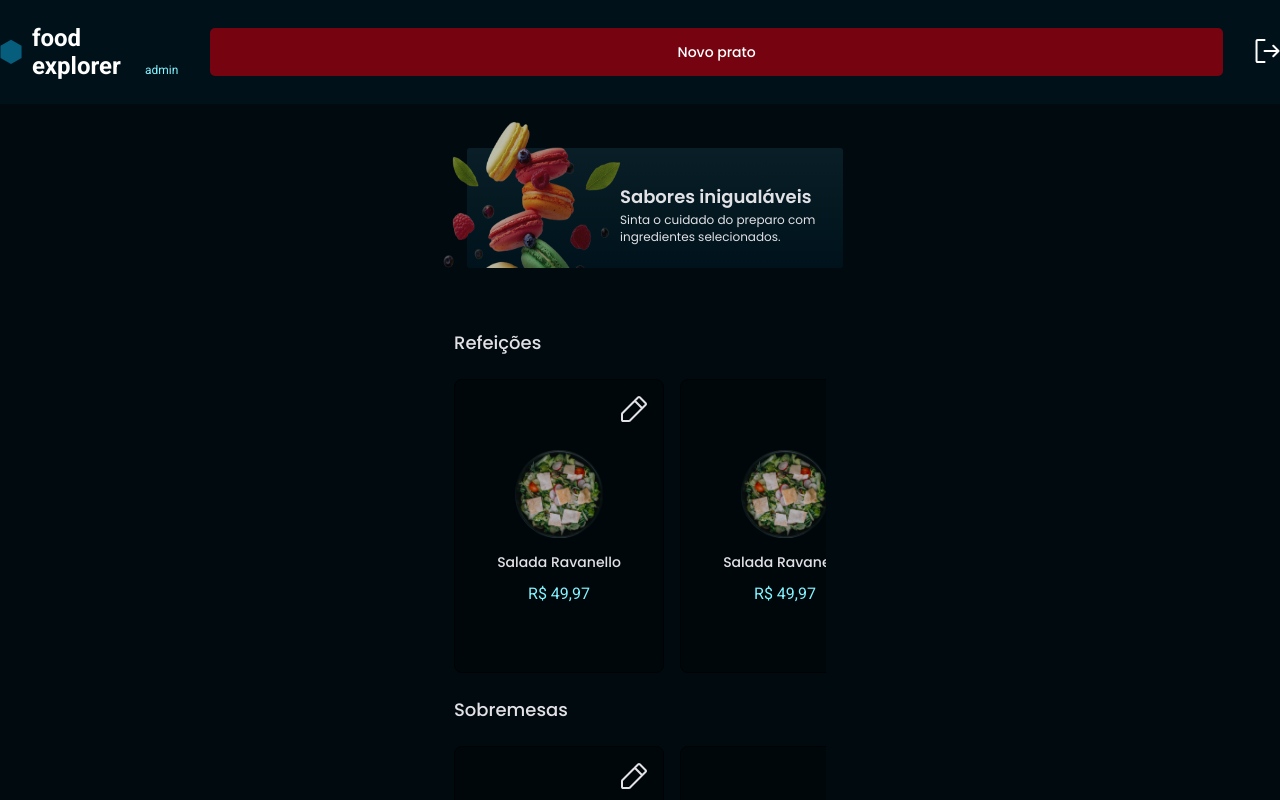
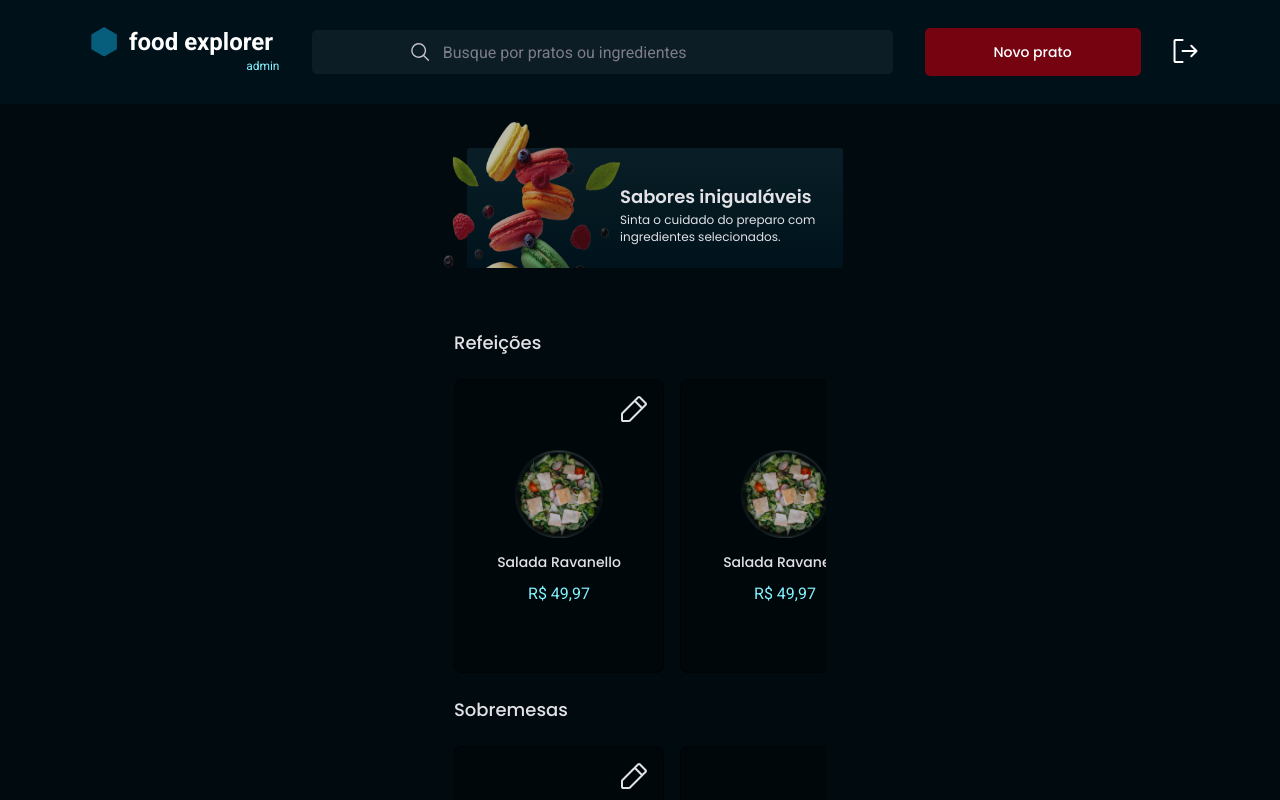
Before and after one commit to ygorbontia/Front-FoodExplorer, a React (Vite) app: page / in a window 1280 px wide. Shown: the top 800 px of the page. Built offline with nearby package versions, Linux system fonts and the light colour scheme.

Commit message:
update Header component

```diff
--- a/src/components/Header/index.jsx
+++ b/src/components/Header/index.jsx
@@ -22,11 +22,13 @@ export function Header({ admin }) {
             <p>admin</p>
           </a>
 
+          <Search />
+
           <Button title="Novo prato" />
 
           <button type="button" className="logout">
             <svg width="25" height="24" viewBox="0 0 25 24" fill="none" xmlns="http://www.w3.org/2000/svg">
-              <path d="M18.2891 6.75L23.5391 12M23.5391 12L18.2891 17.25M23.5391 12H9.53906M9.53906 23H2.53906C2.27385 23 2.01949 22.8946 1.83196 22.7071C1.64442 22.5196 1.53906 22.2652 1.53906 22V2C1.53906 1.73478 1.64442 1.48043 1.83196 1.29289C2.01949 1.10536 2.27385 1 2.53906 1H9.53906" stroke="white" stroke-width="2" stroke-linecap="round" stroke-linejoin="round"/>
+              <path d="M18.2891 6.75L23.5391 12M23.5391 12L18.2891 17.25M23.5391 12H9.53906M9.53906 23H2.53906C2.27385 23 2.01949 22.8946 1.83196 22.7071C1.64442 22.5196 1.53906 22.2652 1.53906 22V2C1.53906 1.73478 1.64442 1.48043 1.83196 1.29289C2.01949 1.10536 2.27385 1 2.53906 1H9.53906" stroke="white" strokeWidth="2" strokeLinecap="round" strokeLinejoin="round"/>
             </svg>
           </button>
         </nav>
@@ -52,7 +54,7 @@ export function Header({ admin }) {
 
           <button type="button" className="logout">
             <svg width="25" height="24" viewBox="0 0 25 24" fill="none" xmlns="http://www.w3.org/2000/svg">
-              <path d="M18.2891 6.75L23.5391 12M23.5391 12L18.2891 17.25M23.5391 12H9.53906M9.53906 23H2.53906C2.27385 23 2.01949 22.8946 1.83196 22.7071C1.64442 22.5196 1.53906 22.2652 1.53906 22V2C1.53906 1.73478 1.64442 1.48043 1.83196 1.29289C2.01949 1.10536 2.27385 1 2.53906 1H9.53906" stroke="white" stroke-width="2" stroke-linecap="round" stroke-linejoin="round"/>
+              <path d="M18.2891 6.75L23.5391 12M23.5391 12L18.2891 17.25M23.5391 12H9.53906M9.53906 23H2.53906C2.27385 23 2.01949 22.8946 1.83196 22.7071C1.64442 22.5196 1.53906 22.2652 1.53906 22V2C1.53906 1.73478 1.64442 1.48043 1.83196 1.29289C2.01949 1.10536 2.27385 1 2.53906 1H9.53906" stroke="white" strokeWidth="2" strokeLinecap="round" strokeLinejoin="round"/>
             </svg>
           </button>
         </nav>
--- a/src/components/Header/style.js
+++ b/src/components/Header/style.js
@@ -48,6 +48,9 @@ export const HeaderSC = styled.header`
     justify-content: space-between;
 
     .receipt {
+      background: none;
+      border: none;
+
       position: relative;
 
       .mobile {
@@ -97,12 +100,20 @@ export const HeaderSC = styled.header`
         color: ${({ theme }) => theme.colors.cake_200};
       }
     }
+
+    label + button {
+      display: none;
+    }
   }
 
   @media screen and (min-width: 1000px) {
     width: 100%;
     height: 10.4rem;
     padding: 2.4rem 0;
+
+    display: flex;
+    align-items: center;
+    justify-content: center;
 
     nav {
       gap: 3.2rem;
@@ -173,5 +184,37 @@ export const HeaderSC = styled.header`
         }
       }
     }
+
+    .admin {
+      display: flex;
+      flex-direction: row;
+      align-items: center;
+      justify-content: center;
+
+      a {
+        width: 19.7rem;
+        margin: 0;
+
+        display: flex;
+        flex-direction: column;
+        gap: 0;
+
+        > div {
+          width: fit-content;
+        }
+
+        p {
+          justify-self: flex-end;
+        }
+      }
+
+      label + button {
+        width: 21.6rem;
+
+        display: flex;
+        align-items: center;
+        justify-content: center;
+      }
+    }
   }
 `;
```
